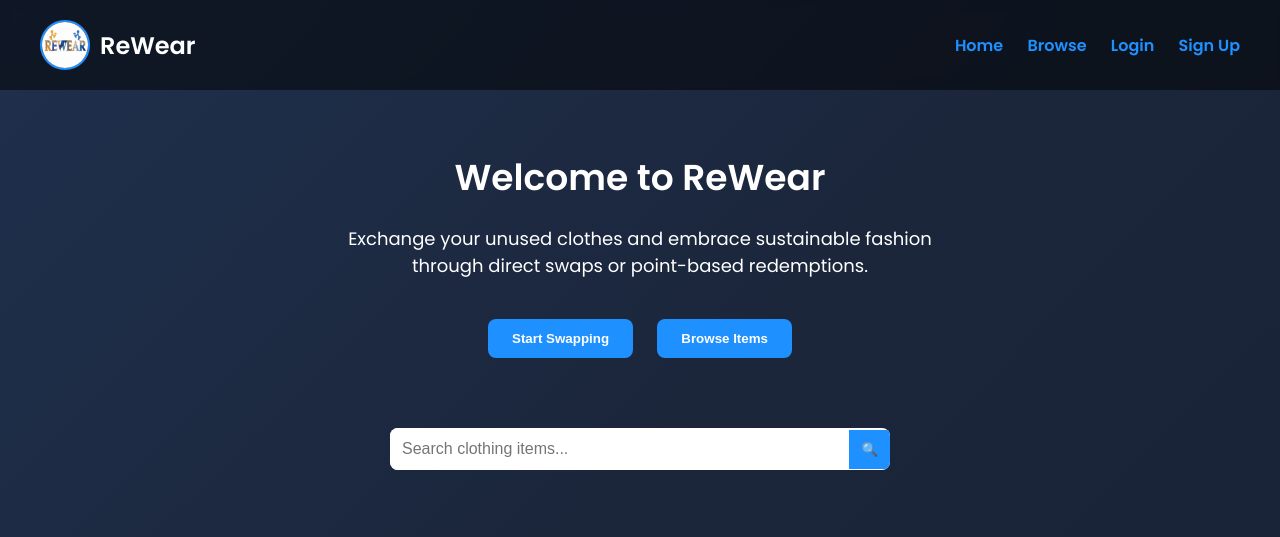
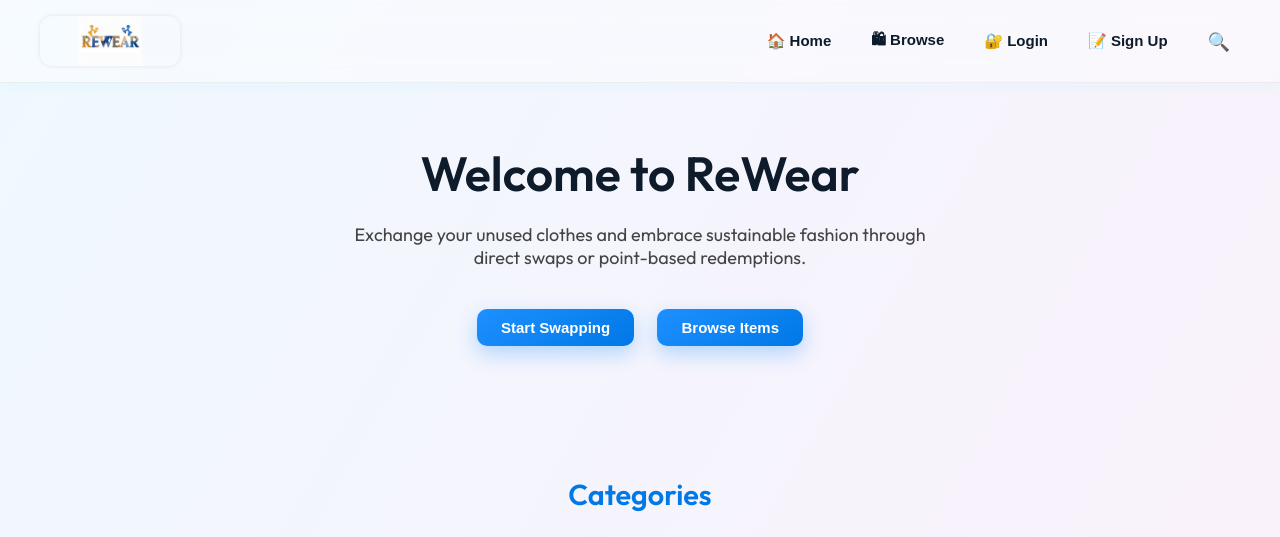
Before and after one commit to saibalaji28/ReWear, a Django app: page / in a window 1280 px wide. Shown: the top 537 px of the page. Run offline with Django 5.2, Linux system fonts and the light colour scheme; some libraries are stand-ins or nearby versions.

Commit message:
Update index.html

```diff
--- a/ReWear/templates/website/index.html
+++ b/ReWear/templates/website/index.html
@@ -1,12 +1,20 @@
 <!DOCTYPE html>
 <html lang="en">
-
 <head>
   <meta charset="UTF-8" />
   <meta name="viewport" content="width=device-width, initial-scale=1.0" />
   <title>ReWear - Home</title>
-    <link href="https://fonts.googleapis.com/css2?family=Poppins:wght@400;600&display=swap" rel="stylesheet" />
+  <link href="https://fonts.googleapis.com/css2?family=Outfit:wght@400;600&family=Manrope:wght@400;700&display=swap" rel="stylesheet" />
   <style>
+    :root {
+      --highlight: #1e90ff;
+      --highlight-dark: #0078e6;
+      --text-dark: #0d1b2a;
+      --container-bg: #f8f9fa;
+      --glass-bg: rgba(255, 255, 255, 0.4);
+      --gradient-bg: linear-gradient(120deg, #f0f8ff, #fceff9);
+    }
+
     * {
       margin: 0;
       padding: 0;
@@ -14,232 +22,290 @@
     }
 
     body {
-            font-family: "Poppins", sans-serif;
-            background: linear-gradient(-45deg, #0d1b2a, #1b263b, #274472, #102542);
-            background-size: 400% 400%;
-            animation: auroraFlow 15s ease infinite;
-            color: white;
+      font-family: 'Outfit', 'Manrope', sans-serif;
+      background: var(--gradient-bg);
+      color: var(--text-dark);
       overflow-x: hidden;
     }
 
-        @keyframes auroraFlow {
-            0% {
-                background-position: 0% 50%;
-            }
-
-            50% {
-                background-position: 100% 50%;
-            }
-
-            100% {
-                background-position: 0% 50%;
-            }
-        }
-
     header {
+      position: sticky;
+      top: 0;
+      z-index: 100;
+      background: var(--glass-bg);
+      backdrop-filter: blur(14px);
+      border-bottom: 1px solid rgba(0, 0, 0, 0.05);
+      box-shadow: 0 4px 12px rgba(14, 235, 255, 0.06);
+      padding: 16px 40px;
       display: flex;
       justify-content: space-between;
       align-items: center;
-            padding: 20px 40px;
-            background-color: rgba(0, 0, 0, 0.5);
-            position: sticky;
-            top: 0;
-            z-index: 100;
-            backdrop-filter: blur(5px);
+      animation: fadeInDown 1s ease both;
     }
 
     .logo {
       display: flex;
       align-items: center;
+      gap: 10px;
+      animation: fadeSlideIn 1s ease forwards;
     }
 
     .logo img {
-            width: 50px;
+      width: 140px;
       height: 50px;
-            border-radius: 50%;
-            border: 2px solid #1e90ff;
-            margin-right: 10px;
+      object-fit: contain;
+      border-radius: 12px;
+      box-shadow: 0 0 4px rgba(0, 0, 0, 0.1);
+    }
+
+    .logo h2 {
+      font-size: 1.5rem;
+      color: var(--highlight);
+    }
+
+    nav {
+      display: flex;
+      align-items: center;
+      gap: 20px;
     }
 
     nav a {
-            margin-left: 20px;
-            color: #1e90ff;
+      color: var(--text-dark);
       text-decoration: none;
       font-weight: 600;
-            transition: color 0.3s;
+      font-size: 15px;
+      font-family: poppins, sans-serif;
+      padding: 6px 10px;
+      border-radius: 8px;
+      transition: all 0.3s ease;
+      display: flex;
+      align-items: center;
+      gap: 6px;
     }
 
     nav a:hover {
-            color: #ffffff;
+      background-color: var(--highlight);
+      color: white;
     }
 
-        .hero {
+    .search-toggle {
+      cursor: pointer;
+      font-size: 18px;
+      padding: 6px 10px;
+      border-radius: 8px;
+      transition: background-color 0.3s ease;
+    }
+
+    .search-toggle:hover {
+      background-color: var(--highlight);
+      color: white;
+    }
+
+    .popup-search {
+      position: absolute;
+      top: 70px;
+      right: 40px;
+      display: none;
+      background: var(--glass-bg);
+      backdrop-filter: blur(12px);
+      padding: 8px;
+      border-radius: 12px;
+      box-shadow: 0 8px 24px rgba(0, 225, 255, 0.1);
+    }
+
+    .popup-search input {
+      padding: 6px 12px;
+      border: none;
+      border-radius: 8px;
+      width: 200px;
+      outline: none;
+    }
+
+    section {
       padding: 60px 20px;
       text-align: center;
     }
 
     .hero h1 {
-            font-size: 36px;
+      font-size: 3rem;
+      font-weight: 700;
       margin-bottom: 20px;
+      animation: fadeInUp 1s ease both;
     }
 
     .hero p {
       font-size: 18px;
+      max-width: 600px;
+      margin: auto;
       margin-bottom: 30px;
-            max-width: 600px;
-            margin-left: auto;
-            margin-right: auto;
+      color: #444;
+      animation: fadeInUp 1.2s ease both;
+    }
+
+    .hero img {
+      width: 100%;
+      max-width: 800px;
+      height: auto;
+      border-radius: 16px;
+      margin: 30px auto;
+      box-shadow: 0 12px 30px rgba(0, 0, 0, 0.1);
+      animation: fadeInUp 1.3s ease both;
     }
 
     .hero button {
-            padding: 12px 24px;
-            background-color: #1e90ff;
+      padding: 10px 24px;
+      background: linear-gradient(145deg, var(--highlight), var(--highlight-dark));
       border: none;
-            border-radius: 8px;
+      border-radius: 10px;
       color: white;
       font-weight: bold;
       margin: 10px;
       cursor: pointer;
-            transition: background-color 0.3s;
+      font-size: 15px;
+      box-shadow: 0 8px 20px rgba(30, 144, 255, 0.3);
+      transition: all 0.3s ease;
+      display: inline-block;
     }
 
     .hero button:hover {
-            background-color: #1c86ee;
-        }
-
-        .search-bar {
-            max-width: 500px;
-            margin: 0 auto;
-            display: flex;
-            align-items: center;
-            background-color: #ffffff;
-            border-radius: 8px;
-            overflow: hidden;
-            margin-bottom: 30px;
-        }
-
-        .search-bar input {
-            flex: 1;
-            padding: 12px;
-            border: none;
-            font-size: 16px;
-        }
-
-        .search-bar button {
-            padding: 12px;
-            background-color: #1e90ff;
-            border: none;
-            color: white;
-            font-weight: bold;
-            cursor: pointer;
-        }
-
-        .carousel,
-        .categories,
-        .product-listings {
-            padding: 40px 20px;
-            text-align: center;
+      transform: translateY(-2px);
+      background: var(--highlight-dark);
     }
 
     .carousel img {
       width: 100%;
-            max-height: 300px;
+      max-width: 1200px;
+      height: 300px;
       object-fit: cover;
-            border-radius: 12px;
+      border-radius: 16px;
+      box-shadow: 0 10px 30px rgba(0, 0, 0, 0.08);
+      animation: fadeInUp 1.4s ease both;
     }
 
-        .categories h2,
-        .product-listings h2 {
-            margin-bottom: 20px;
-            font-size: 24px;
-            color: #1e90ff;
-        }
-
-        .category-grid,
-        .product-grid {
+    .category-grid, .product-grid {
       display: grid;
       gap: 20px;
       justify-content: center;
     }
 
     .category-grid {
-            grid-template-columns: repeat(auto-fit, minmax(120px, 1fr));
+      grid-template-columns: repeat(auto-fit, minmax(140px, 1fr));
     }
 
     .product-grid {
-            grid-template-columns: repeat(auto-fit, minmax(180px, 1fr));
+      grid-template-columns: repeat(auto-fit, minmax(220px, 1fr));
     }
 
-        .category-box,
-        .product-card {
-            background-color: rgba(255, 255, 255, 0.1);
-            border-radius: 10px;
-            padding: 20px;
-            color: white;
-            transition: transform 0.3s;
+    .category-box, .product-card {
+      background-color: var(--container-bg);
+      border-radius: 16px;
+      padding: 16px;
+      color: #333;
+      transition: transform 0.3s ease, box-shadow 0.3s ease;
+      box-shadow: 0 6px 20px rgba(0, 0, 0, 0.05);
+      animation: fadeInUp 1.5s ease both;
     }
 
-        .category-box:hover,
-        .product-card:hover {
-            transform: translateY(-5px);
+    .category-box:hover, .product-card:hover {
+      transform: translateY(-6px);
+      box-shadow: 0 12px 30px rgba(0, 123, 255, 0.2);
+    }
+
+    .category-box img, .product-card img {
+      width: 100%;
+      height: 270px;
+      object-fit: cover;
+      border-radius: 40px;
+      margin-bottom: 10px;
+    }
+
+    .section-title {
+      font-size: 1.8rem;
+      margin-bottom: 2rem;
+      color: var(--highlight-dark);
+      font-weight: 700;
+      animation: fadeInUp 1s ease both;
+    }
+
+    @keyframes fadeSlideIn {
+      from { opacity: 0; transform: translateX(-30px); }
+      to { opacity: 1; transform: translateX(0); }
+    }
+
+    @keyframes fadeInUp {
+      from { opacity: 0; transform: translateY(30px); }
+      to { opacity: 1; transform: translateY(0); }
+    }
+
+    @keyframes fadeInDown {
+      from { opacity: 0; transform: translateY(-30px); }
+      to { opacity: 1; transform: translateY(0); }
     }
   </style>
 </head>
-
 <body>
   <header>
     <div class="logo">
-            <img src="ReWear_logo.png" alt="ReWear Logo">
-            <h2>ReWear</h2>
+      <img src="../Images/ReWear_logo.png" alt="ReWear ">
+
     </div>
     <nav>
-            <a href="#">Home</a>
-            <a href="#">Browse</a>
-            <a href="loginpage.html">Login</a>
-            <a href="register.html">Sign Up</a>
+      <a href="index.html">🏠 Home</a>
+      <a href="#">🛍 Browse</a>
+      <a href="login.html">🔐 Login</a>
+      <a href="signup.html">📝 Sign Up</a>
+      <div class="search-toggle" onclick="toggleSearch()">🔍</div>
     </nav>
+    <div class="popup-search" id="popupSearch">
+      <input type="text" placeholder="Search...">
+    </div>
   </header>
 
   <section class="hero">
     <h1>Welcome to ReWear</h1>
-        <p>Exchange your unused clothes and embrace sustainable fashion through direct swaps or point-based redemptions.
-        </p>
+    <p>Exchange your unused clothes and embrace sustainable fashion through direct swaps or point-based redemptions.</p>
+    <div>
       <button>Start Swapping</button>
-        <a href="{% url 'item' %}">
-            <button class="btn btn-primary">Browse Items</button>
-        </a>
+      <button>Browse Items</button>
+    </div>
   </section>
-
-    <section class="search-bar">
-        <input type="text" placeholder="Search clothing items...">
-        <button>🔍</button>
-    </section>
-
-    <section class="carousel">
-        <img src="featured-placeholder.jpg" alt="Featured Clothing">
-    </section>
-
-    <section class="categories">
-        <h2>Categories</h2>
+  <section class="categories fade-on-scroll">
+    <h2 class="section-title">Categories</h2>
     <div class="category-grid">
-            <div class="category-box">Men</div>
-            <div class="category-box">Women</div>
-            <div class="category-box">Kids</div>
-            <div class="category-box">Winter</div>
-            <div class="category-box">Summer</div>
-            <div class="category-box">Accessories</div>
+      <div class="category-box"><img src="../Images/ReWare Fits-20250712T062302Z-1-001/ReWare Fits/home01.jpg" alt="Men"><div>Men</div></div>
+      <div class="category-box"><img src="../Images/ReWare Fits-20250712T062302Z-1-001/ReWare Fits/049195c8-2a9f-4c78-bddc-e9ff306815f1.jpg" alt="Women"><div>Women</div></div>
+      <div class="category-box"><img src="../Images/ReWare Fits-20250712T062302Z-1-001/ReWare Fits/download.jpeg" alt="Kids"><div>Kids</div></div>
+      <div class="category-box"><img src="../Images/ReWare Fits-20250712T062302Z-1-001/ReWare Fits/Уютный oversize_ 4 образа с большим теплым….jpg" alt="Winter"><div>Winter</div></div>
+      <div class="category-box"><img src="../Images/ReWare Fits-20250712T062302Z-1-001/ReWare Fits/home3.jpg" alt="Summer"><div>Summer</div></div>
+      <div class="category-box"><img src="../Images/ReWare Fits-20250712T062302Z-1-001/ReWare Fits/En çok satan keten görünümlü gömleğimiz, internet….jpg" alt="Accessories"><div>Accessories</div></div>
     </div>
   </section>
 
-    <section class="product-listings">
-        <h2>Latest Listings</h2>
+  <section class="product-listings fade-on-scroll">
+    <h2 class="section-title">Latest Listings</h2>
     <div class="product-grid">
-            <div class="product-card">Item 1</div>
-            <div class="product-card">Item 2</div>
-            <div class="product-card">Item 3</div>
-            <div class="product-card">Item 4</div>
+      <div class="product-card"><img src="../Images/ReWare Fits-20250712T062302Z-1-001/ReWare Fits/0112afab-e3da-45f4-99d8-7a72762849f3.jpg" alt="Jacket"><div>Denim Jacket</div></div>
+      <div class="product-card"><img src="../Images/ReWare Fits-20250712T062302Z-1-001/ReWare Fits/download (1).jpg" alt="Dress"><div>Summer Dress</div></div>
+      <div class="product-card"><img src="../Images/ReWare Fits-20250712T062302Z-1-001/ReWare Fits/Search.jpg" alt="Hoodie"><div>Hoodie</div></div>
+      <div class="product-card"><img src="https://via.placeholder.com/300x120?text=Kurta" alt="Kurta"><div>Kurta Set</div></div>
     </div>
   </section>
+
+  <script>
+    const elements = document.querySelectorAll('.fade-on-scroll');
+    const observer = new IntersectionObserver(entries => {
+      entries.forEach(entry => {
+        if (entry.isIntersecting) {
+          entry.target.classList.add('show');
+        }
+      });
+    });
+    elements.forEach(el => observer.observe(el));
+
+    function toggleSearch() {
+      const popup = document.getElementById("popupSearch");
+      popup.style.display = popup.style.display === "block" ? "none" : "block";
+    }
+  </script>
 </body>
-
 </html>
```
Lines whose indentation alone changed are shown as unchanged.
